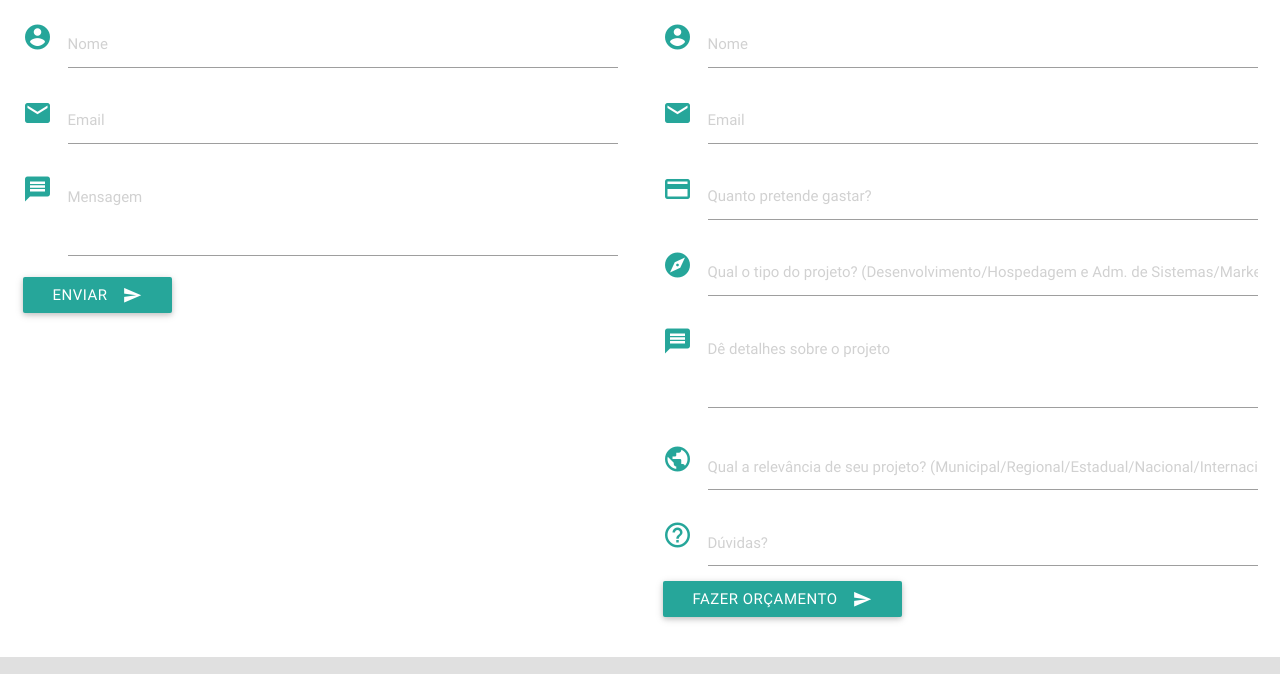
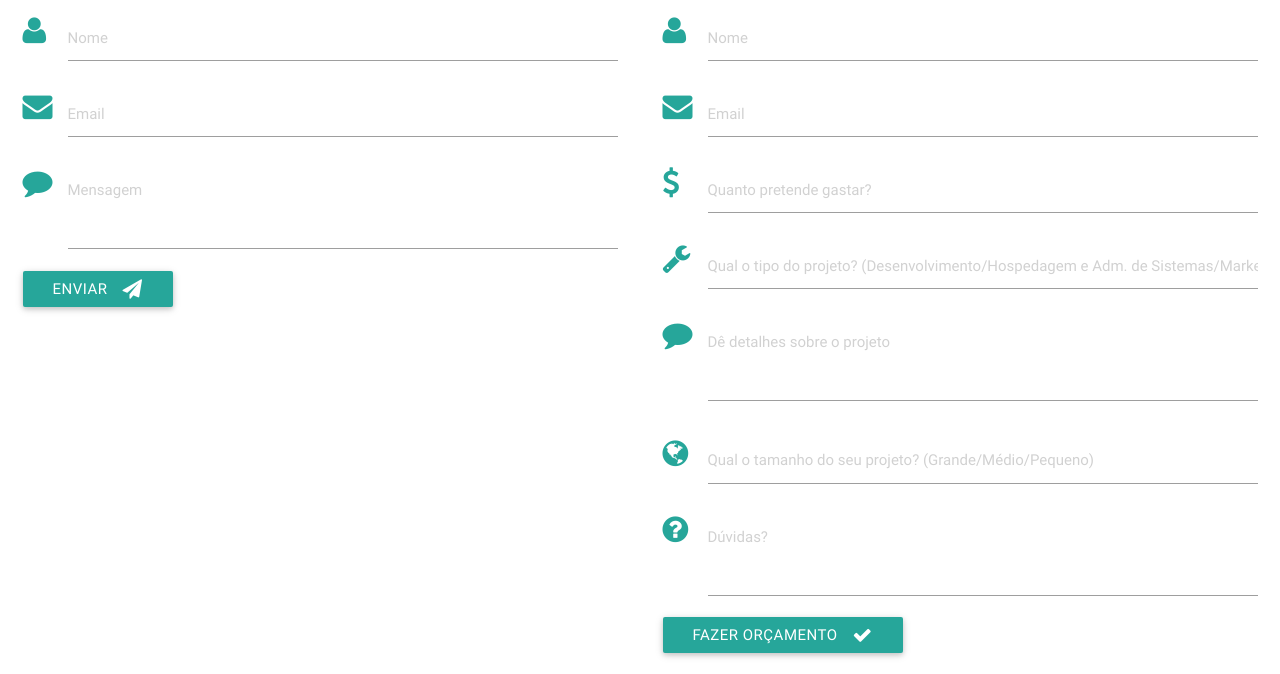
Before and after one commit to MochaTecnologia/mochatecnologia.github.io, a plain HTML site: page index.html in a window 1280 px wide. Shown: the part 1975-2649 px from the top of the page. Drawn offline with Linux system fonts and the light colour scheme.

Commit message:
Icons changed from Material icons to Font Awesome

```diff
--- a/index.html
+++ b/index.html
@@ -3,10 +3,9 @@
     <meta charset="utf-8">
     <link rel="stylesheet" href="css/materialize.css">
     <link rel="stylesheet" href="css/font-awesome.min.css">
-    <link href="https://fonts.googleapis.com/icon?family=Material+Icons" rel="stylesheet">
     <script type="text/javascript" src="js/jquery.min.js"></script>
     <script type="text/javascript" src="js/materialize.min.js"></script>
-    <title>Company</title>
+    <title>Mocha Tecnologia</title>
 </head>
 
 <body>
@@ -14,7 +13,7 @@
         <nav>
             <div class="nav-wrapper">
                 <a href="#!" class="brand-logo">Mocha Tecnologia</a>
-                <a href="#" data-activates="mobile-demo" class="button-collapse"><i class="material-icons">menu</i></a>
+                <a href="#" data-activates="mobile-demo" class="button-collapse"><i class="fa fa-bars"></i></a>
                 <ul class="right hide-on-med-and-down">
                     <li><a href="sass.html">Início</a></li>
                     <li><a href="badges.html">Sobre nós</a></li>
@@ -51,7 +50,7 @@
         </div>
 
         <div class="col s4">
-            <p class="center-align blue-text text-darken-1"><i class="large material-icons">info</i></p>
+            <p class="center-align blue-text text-darken-1"><i class="large fa fa-info-circle"></i></p>
             <h5 class="blue-text text-darken-1 center-align">Sobre</h5>
             <p class="grey-text text-darken-4">Mussum ipsum cacilds, vidis litro abertis.
             Consetis adipiscings elitis. Pra lá , depois divoltis porris, paradis.
@@ -61,7 +60,7 @@
             Interessantiss quisso pudia ce receita de bolis, mais bolis eu num gostis.</p>
         </div>
         <div class="col s4">
-            <p class="center-align green-text text-darken-1"><i class="large material-icons">help</i></p>
+            <p class="center-align green-text text-darken-1"><i class="large fa fa-question-circle"></i></p>
             <h5 class="green-text text-darken-1 center-align">O que fazemos </h5>
             <p class="grey-text text-darken-4">Mussum ipsum cacilds, vidis litro abertis.
             Consetis adipiscings elitis. Pra lá , depois divoltis porris, paradis.
@@ -71,7 +70,7 @@
             Interessantiss quisso pudia ce receita de bolis, mais bolis eu num gostis.</p>
         </div>
         <div class="col s4">
-            <p class="center-align red-text text-darken-1"><i class="large material-icons">place</i></p>
+            <p class="center-align red-text text-darken-1"><i class="large fa fa-map-marker"></i></p>
             <h5 class="red-text text-darken-1 center-align">Onde</h5>
             <p class="grey-text text-darken-4">Mussum ipsum cacilds, vidis litro abertis.
             Consetis adipiscings elitis. Pra lá , depois divoltis porris, paradis.
@@ -126,21 +125,21 @@
             <div class="row">
                 <form class="col s12">
                     <div class="input-field">
-                        <i class="material-icons prefix">account_circle</i>
+                        <i class="fa fa-user prefix"></i>
                         <input name="name" type="text" placeholder="Nome">
                     </div>
 
                     <div class="input-field">
-                        <i class="material-icons prefix">email</i>
+                        <i class="fa fa-envelope prefix"></i>
                         <input name="email" type="text" placeholder="Email">
                     </div>
 
                     <div class="input-field">
-                        <i class="material-icons prefix">message</i>
+                        <i class="fa fa-comment prefix"></i>
                         <textarea name="message" type="text" class="materialize-textarea" placeholder="Mensagem"></textarea>
                     </div>
 
-                    <button type="submit" class="btn">Enviar<i class="material-icons right">send</i></button>
+                    <button type="submit" class="btn">Enviar<i class="fa fa-paper-plane right"></i></button>
                 </form>
             </div>
         </div>
@@ -150,41 +149,41 @@
             <div class="row">
                 <form class="col s12">
                     <div class="input-field">
-                        <i class="material-icons prefix">account_circle</i>
+                        <i class="fa fa-user prefix"></i>
                         <input name="name" type="text" placeholder="Nome">
                     </div>
 
                     <div class="input-field">
-                        <i class="material-icons prefix">email</i>
+                        <i class="fa fa-envelope prefix"></i>
                         <input name="email" type="text" placeholder="Email">
                     </div>
 
                     <div class="input-field">
-                        <i class="material-icons prefix">credit_card</i>
+                        <i class="fa fa-dollar prefix"></i>
                         <input name="spend" type="text" placeholder="Quanto pretende gastar?">
                     </div>
 
                     <div class="input-field">
-                        <i class="material-icons prefix">explore</i>
+                        <i class="fa fa-wrench prefix"></i>
                         <input name="proj" type="text" placeholder="Qual o tipo do projeto? (Desenvolvimento/Hospedagem e Adm. de Sistemas/Marketing e Publicidade)">
                     </div>
 
                     <div class="input-field">
-                        <i class="material-icons prefix">message</i>
+                        <i class="fa fa-comment prefix"></i>
                         <textarea name="message" type="text" class="materialize-textarea" placeholder="Dê detalhes sobre o projeto"></textarea>
                     </div>
 
                     <div class="input-field">
-                        <i class="material-icons prefix">public</i>
-                        <input name="relevancy" type="text" placeholder="Qual a relevância de seu projeto? (Municipal/Regional/Estadual/Nacional/Internacional)">
+                        <i class="fa fa-globe prefix"></i>
+                        <input name="relevancy" type="text" placeholder="Qual o tamanho do seu projeto? (Grande/Médio/Pequeno)">
                     </div>
 
                     <div class="input-field">
-                        <i class="material-icons prefix">help_outline</i>
-                        <input name="questions" type="text" placeholder="Dúvidas?">
+                        <i class="fa fa-question-circle prefix"></i>
+                        <textarea name="questions" type="text" class="materialize-textarea" placeholder="Dúvidas?"></textarea>
                     </div>
 
-                    <button type="submit" class="btn">Fazer orçamento<i class="material-icons right">send</i></button>
+                    <button type="submit" class="btn">Fazer orçamento<i class="fa fa-check right"></i></button>
                 </form>
             </div>
 
@@ -204,8 +203,8 @@
 
 				<div class="col l6 s12">
 					<h5 class="grey-text text-darken-4">Atendimento</h5>
-					<p class="grey-text text-darken-4"><i class="material-icons">call</i> (87) 999 555 123</p>
-					<a href="mailto:mochatecnologia@gmail.com" class="grey-text text-darken-4"><i class="material-icons">email</i> mochatecnologia@gmail.com</a>
+					<p class="grey-text text-darken-4"><i class="fa fa-phone"></i> (87) 999 555 123</p>
+					<a href="mailto:mochatecnologia@gmail.com" class="grey-text text-darken-4"><i class="fa fa-envelope"></i> mochatecnologia@gmail.com</a>
 				</div>
 			</div>
 		</div>
```
